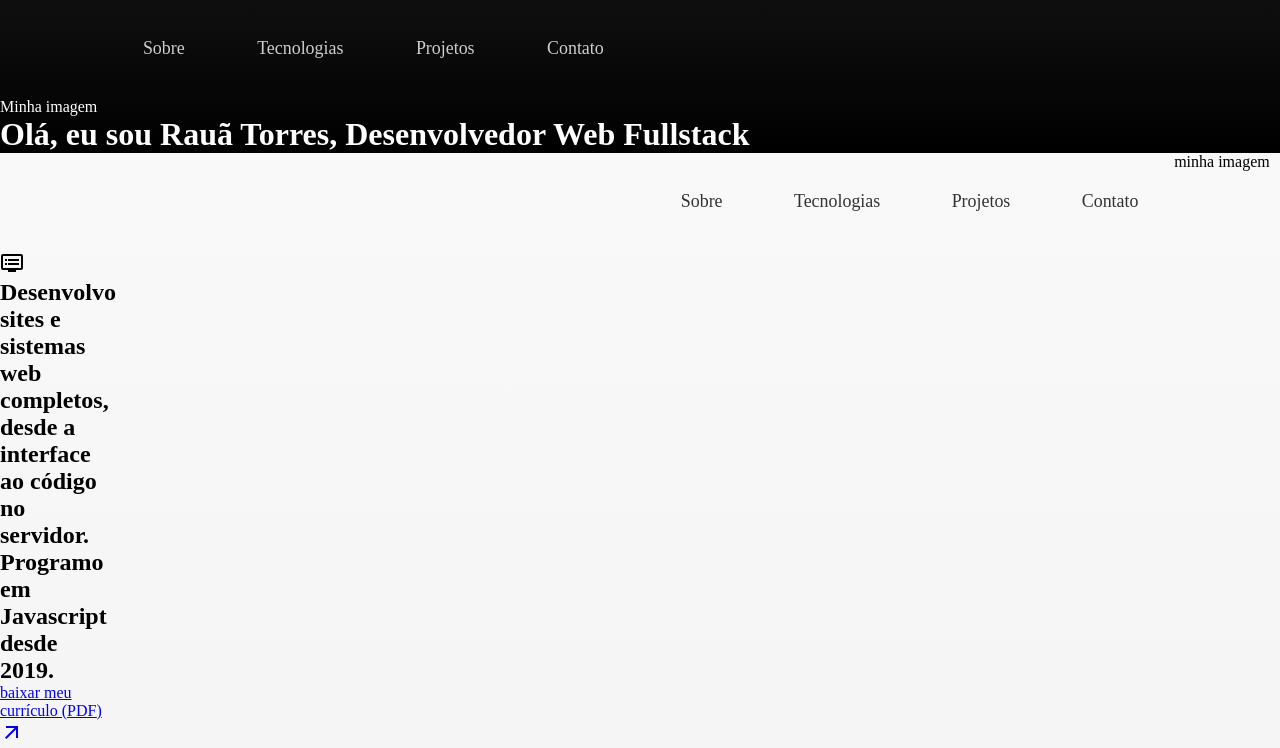
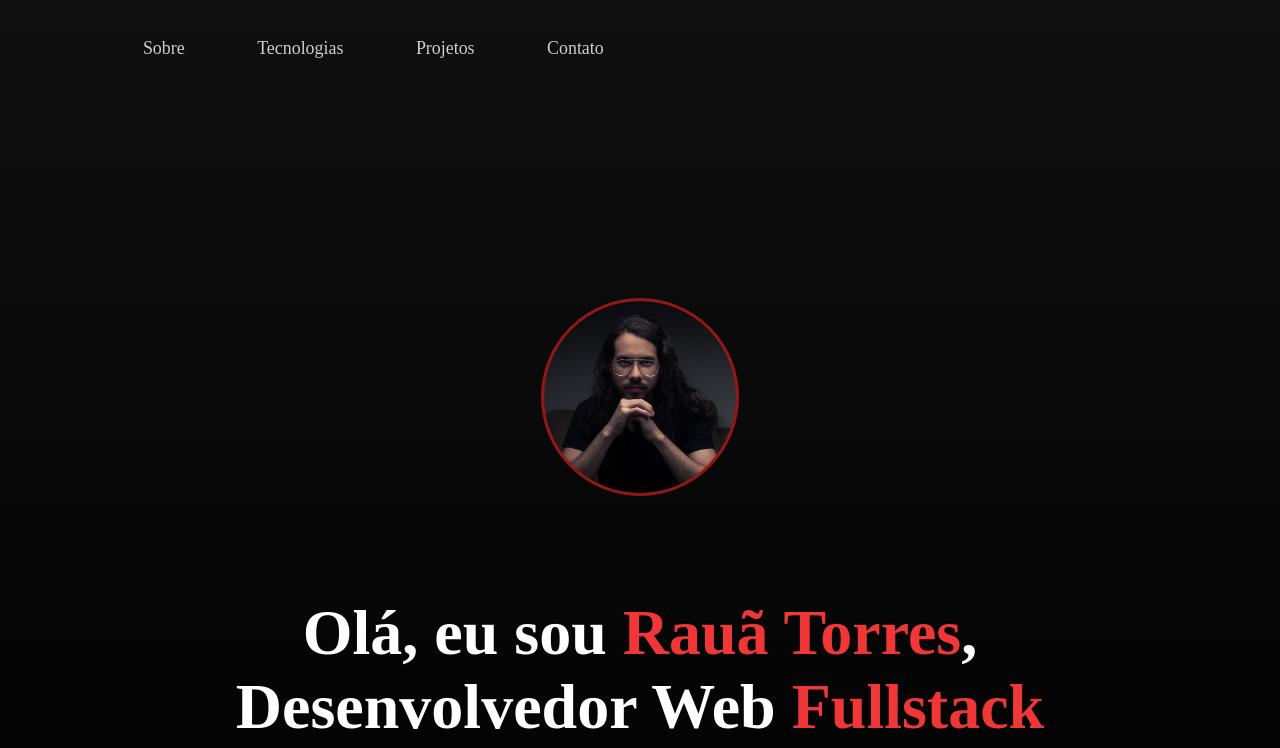
Before and after one commit to Rauatorres/meu-site, a React (Create React App) app: page / in a window 1280 px wide. Shown: the top 748 px of the page. Built offline with nearby package versions, Linux system fonts and the light colour scheme.

Commit message:
criando visual básico do header

```diff
--- a/src/components/header/conteudo/Apresentacao.jsx
+++ b/src/components/header/conteudo/Apresentacao.jsx
@@ -2,7 +2,7 @@ import React from 'react'
 
 export default props=>
 <div className='ApresentacaoBox'>
-    <div>Minha imagem</div>
-    <h1>Olá, eu sou <span>Rauã Torres</span>,
-    Desenvolvedor Web <span>Fullstack</span></h1>
+    <div className='MinhaImagemApresentacao'></div>
+    <h1 className='TextoApresentacao'>Olá, eu sou <span className='ApresentacaoTextoVermelho'>Rauã Torres</span>,
+    Desenvolvedor Web <span className='ApresentacaoTextoVermelho'>Fullstack</span></h1>
 </div>
--- a/src/components/header/css/Header.css
+++ b/src/components/header/css/Header.css
@@ -7,4 +7,31 @@
 
 .ApresentacaoBox{
     grid-column: 1/span 12;
+    display: grid;
+    grid-template-columns: repeat(12, 1fr);
 }
+
+.MinhaImagemApresentacao{
+    background-image: url('http://localhost:3000/img/MinhaImagem1.jpg');
+    background-size: 15vw;
+    width: 15vw;
+    height: 15vw;
+    margin: auto;
+    grid-column: 6/span 2;
+    margin-top: 200px;
+    margin-bottom: 50px;
+    border: solid 3px #921818;
+    border-radius: 10vw;
+}
+
+.TextoApresentacao{
+    grid-column: 2/span 10;
+    font-size: 5vw;
+    text-align: center;
+    margin-top: 50px;
+    margin-bottom: 270px;
+}
+
+.ApresentacaoTextoVermelho{
+    color: #F03737;
+}
```
Also changed, not shown: public/img/MinhaImagem1.jpg (added), public/img/MinhaImagem2.jpg (added).
